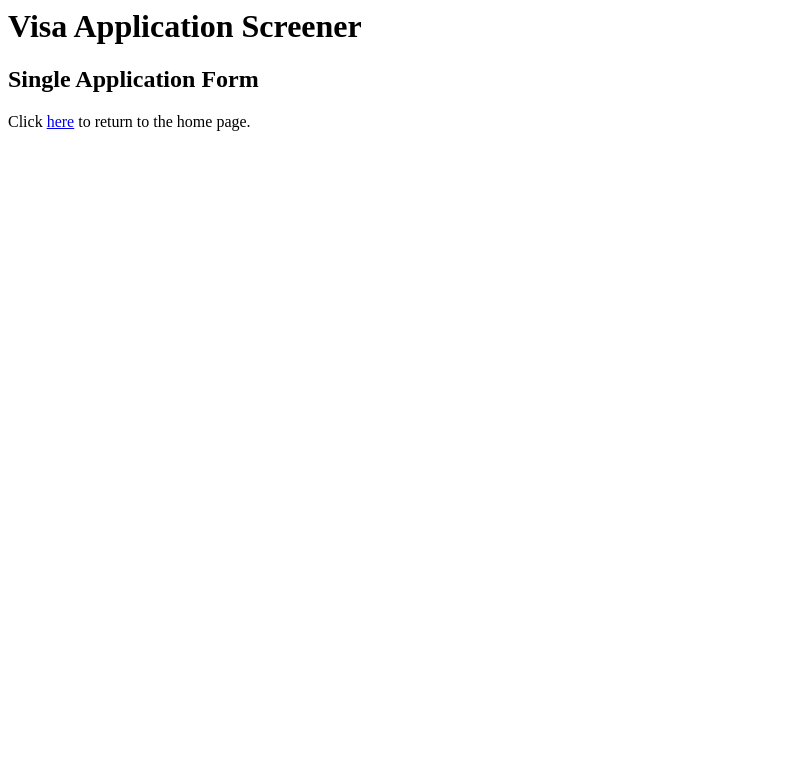
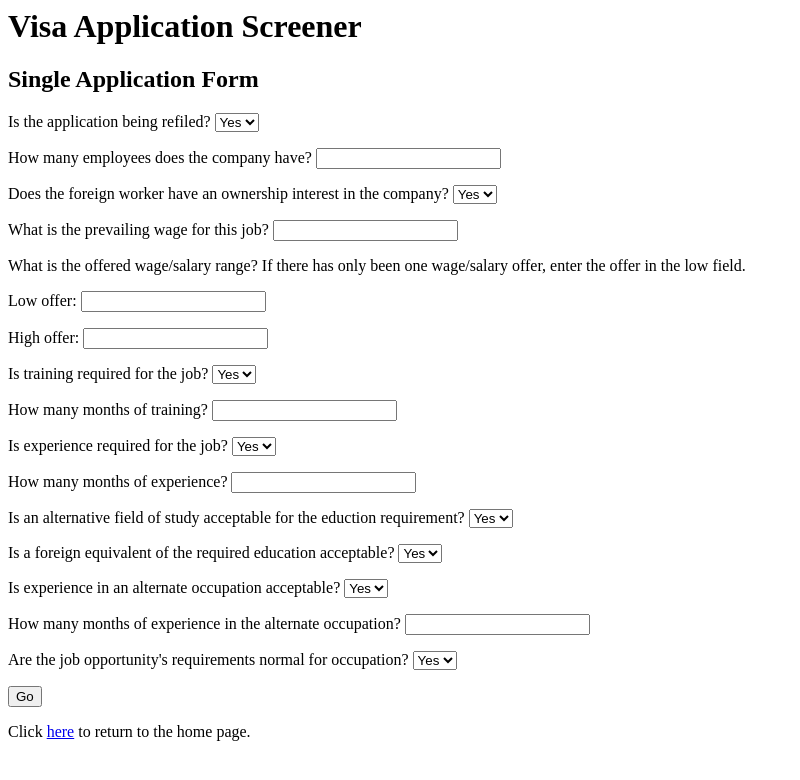
Before and after one commit to chipfranzen/visa_flask, a Flask app: page /single in a window 1280 px wide. Shown: the top 780 px of the page, without its empty margins (0-800 px from the left). Run offline with Flask 2, Linux system fonts and the light colour scheme.

Commit message:
add single form fields

```diff
--- a/app.py
+++ b/app.py
@@ -1,6 +1,6 @@
 from flask import Flask, render_template, request, redirect, url_for
 from flask_wtf import Form
-from wtforms.fields import RadioField, SubmitField
+from wtforms.fields import RadioField, SubmitField, SelectField, IntegerField, FloatField
 
 app = Flask(__name__)
 app.config['SECRET_KEY'] = 'secret'
@@ -9,6 +9,46 @@ app.config['SECRET_KEY'] = 'secret'
 class SingleBulkForm(Form):
     answer = RadioField('Choose your input method:',
                         choices=[('bulk', 'Bulk'), ('single', 'Single')])
+    submit = SubmitField('Go')
+
+
+class SingleForm(Form):
+    refile = SelectField('Is the application being refiled?',
+                         choices=[(1, 'Yes'), (0, 'No')])
+    employer_num_employees = IntegerField('How many employees does the company\
+                                          have?')
+    foreign_worker_ownership_interest = SelectField('Does the foreign worker\
+                                                    have an ownership interest\
+                                                    in the company?',
+                                                    choices=[(1, 'Yes'),
+                                                             (0, 'No')])
+    pw_amount_9089 = FloatField('What is the prevailing wage for this job?')
+    wage_offer_from = FloatField('Low offer:')
+    wage_offer_to = FloatField('High offer:')
+    job_info_training = SelectField('Is training required for the job?',
+                                    choices=[(1, 'Yes'), (0, 'No')])
+    job_info_training_num_months = IntegerField('How many months of training?')
+    job_info_experience = SelectField('Is experience required for the job?',
+                                      choices=[(1, 'Yes'), (0, 'No')])
+    job_info_experience_num_months = IntegerField('How many months of\
+                                                  experience?')
+    job_info_alt_field = SelectField('Is an alternative field of study\
+                                     acceptable for the eduction requirement?',
+                                     choices=[(1, 'Yes'), (0, 'No')])
+    job_info_foreign_ed = SelectField('Is a foreign equivalent of the required\
+                                      education acceptable?',
+                                      choices=[(1, 'Yes'), (0, 'No')])
+    job_info_alt_occ = SelectField('Is experience in an alternate occupation\
+                                   acceptable?',
+                                   choices=[(1, 'Yes'), (0, 'No')])
+    job_info_alt_occ_num_months = IntegerField('How many months of experience\
+                                               in the alternate occupation?')
+    job_info_job_req_normal = SelectField('Are the job opportunity\'s \
+                                          requirements normal for occupation?',
+                                          choices=[(1, 'Yes'), (0, 'No')])
+    job_info_foreign_lang_req = SelectField('Is there a foreign language\
+                                            requirement?',
+                                            choices=[(1, 'Yes'), (0, 'No')])
     submit = SubmitField('Go')
 
 
@@ -30,7 +70,10 @@ def index():
 
 @app.route('/single')
 def single():
-    return render_template('single.html')
+    form = SingleForm()
+    if form.validate_on_submit():
+        return redirect(url_for('single_report'))
+    return render_template('single.html', form=form)
 
 
 @app.route('/single_report')
--- a/templates/single.html
+++ b/templates/single.html
@@ -5,6 +5,42 @@
     <body>
         <h1>Visa Application Screener</h1>
         <h2>Single Application Form</h2>
+        <form method="POST">
+            {{ form.hidden_tag() }}
+            <p>{{ form.refile.label }} {{form.refile() }}
+            </p>
+            <p>{{ form.employer_num_employees.label }} {{form.employer_num_employees() }}
+            </p>
+            <p>{{ form.foreign_worker_ownership_interest.label }} {{form.foreign_worker_ownership_interest() }}
+            </p>
+            <p>{{ form.pw_amount_9089.label }} {{form.pw_amount_9089() }}
+            </p>
+            <p>What is the offered wage/salary range? If there has only been one wage/salary offer, enter the offer in the low field.
+            </p>
+            <p>{{ form.wage_offer_from.label }} {{form.wage_offer_from() }}
+            </p>
+            <p>{{ form.wage_offer_to.label }} {{form.wage_offer_to() }}
+            </p>
+            <p>{{ form.job_info_training.label }} {{form.job_info_training() }}
+            </p>
+            <p>{{ form.job_info_training_num_months.label }} {{form.job_info_training_num_months() }}
+            </p>
+            <p>{{ form.job_info_experience.label}} {{form.job_info_experience() }}
+            </p>
+            <p>{{ form.job_info_experience_num_months.label }} {{form.job_info_experience_num_months() }}
+            </p>
+            <p>{{ form.job_info_alt_field.label }} {{form.job_info_alt_field() }}
+            </p>
+            <p>{{ form.job_info_foreign_ed.label }} {{form.job_info_foreign_ed() }}
+            </p>
+            <p>{{ form.job_info_alt_occ.label }} {{form.job_info_alt_occ() }}
+            </p>
+            <p>{{ form.job_info_alt_occ_num_months.label }} {{form.job_info_alt_occ_num_months() }}
+            </p>
+            <p>{{ form.job_info_job_req_normal.label }} {{form.job_info_job_req_normal() }}
+            </p>
+            {{ form.submit }}
+        </form>
         <p>Click <a href="{{ url_for('home') }}">here</a> to return to the home page.</p>
     </body>
 </html>
```
Also changed, not shown: templates/single_report.html (+10 -0 lines), 1 other file.
